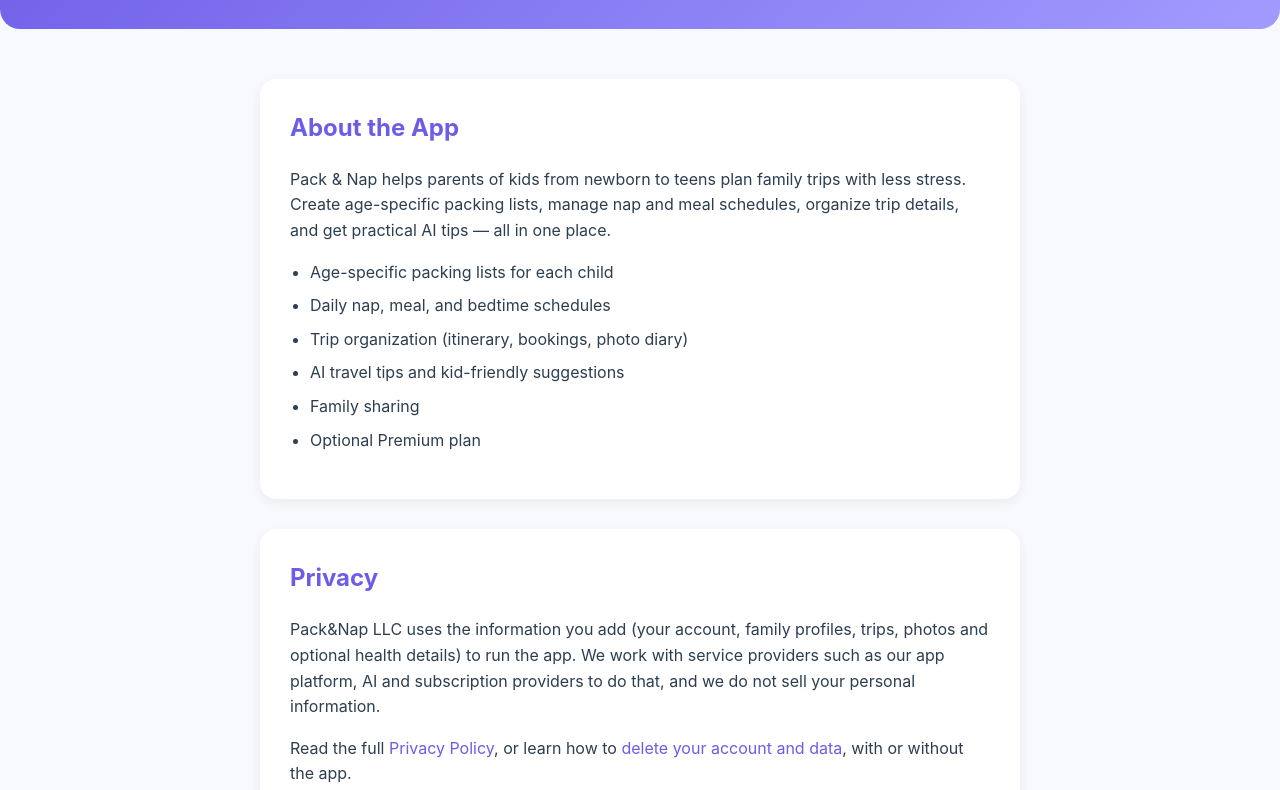
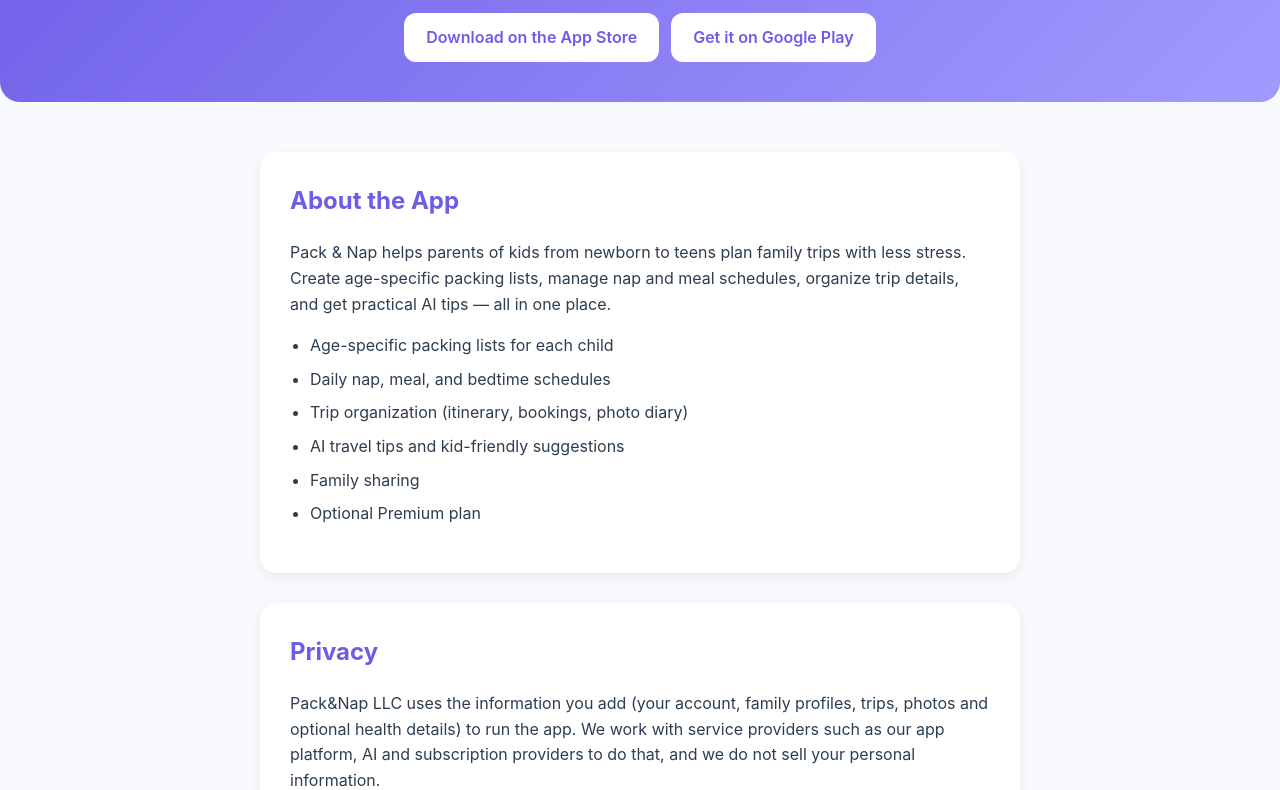
Before and after one commit to TinyTravelersApp/PackAndNap, a plain HTML site: page index.html in a window 1280 px wide. Shown: the part 189-979 px from the top of the page. Drawn offline with Linux system fonts and the light colour scheme.

Commit message:
Add App Store and Google Play download buttons

```diff
--- a/index.html
+++ b/index.html
@@ -71,6 +71,9 @@
       border-radius: 10px;
       margin: 15px 0;
     }
+    .store-buttons { margin-top: 24px; display: flex; gap: 12px; justify-content: center; flex-wrap: wrap; }
+    .store-buttons a { background: white; color: #6c5ce7; font-weight: 600; padding: 12px 22px; border-radius: 12px; text-decoration: none; }
+    .store-buttons a:hover { text-decoration: none; opacity: 0.9; }
   </style>
   <script type="module">
     import { analytics } from 'https://esm.sh/@heycatch/sdk@0.8.5';
@@ -87,6 +90,10 @@
   <header>
     <h1>Pack & Nap</h1>
     <p class="tagline">Pack smarter. Nap easier.</p>
+    <div class="store-buttons">
+      <a href="https://apps.apple.com/app/pack-nap/id6827359792">Download on the App Store</a>
+      <a href="https://play.google.com/store/apps/details?id=com.packandnap.app">Get it on Google Play</a>
+    </div>
   </header>
 
   <div class="container">
```
